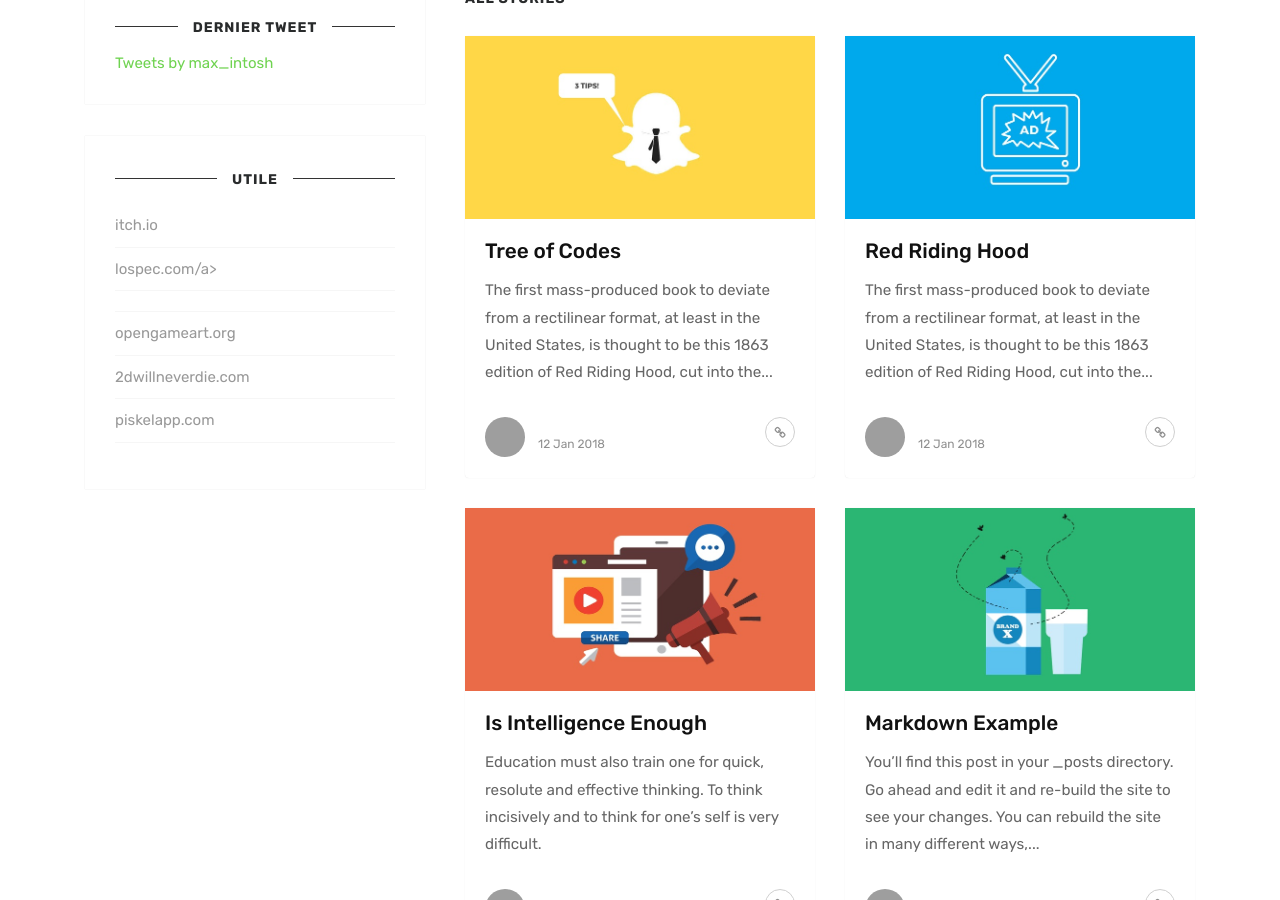
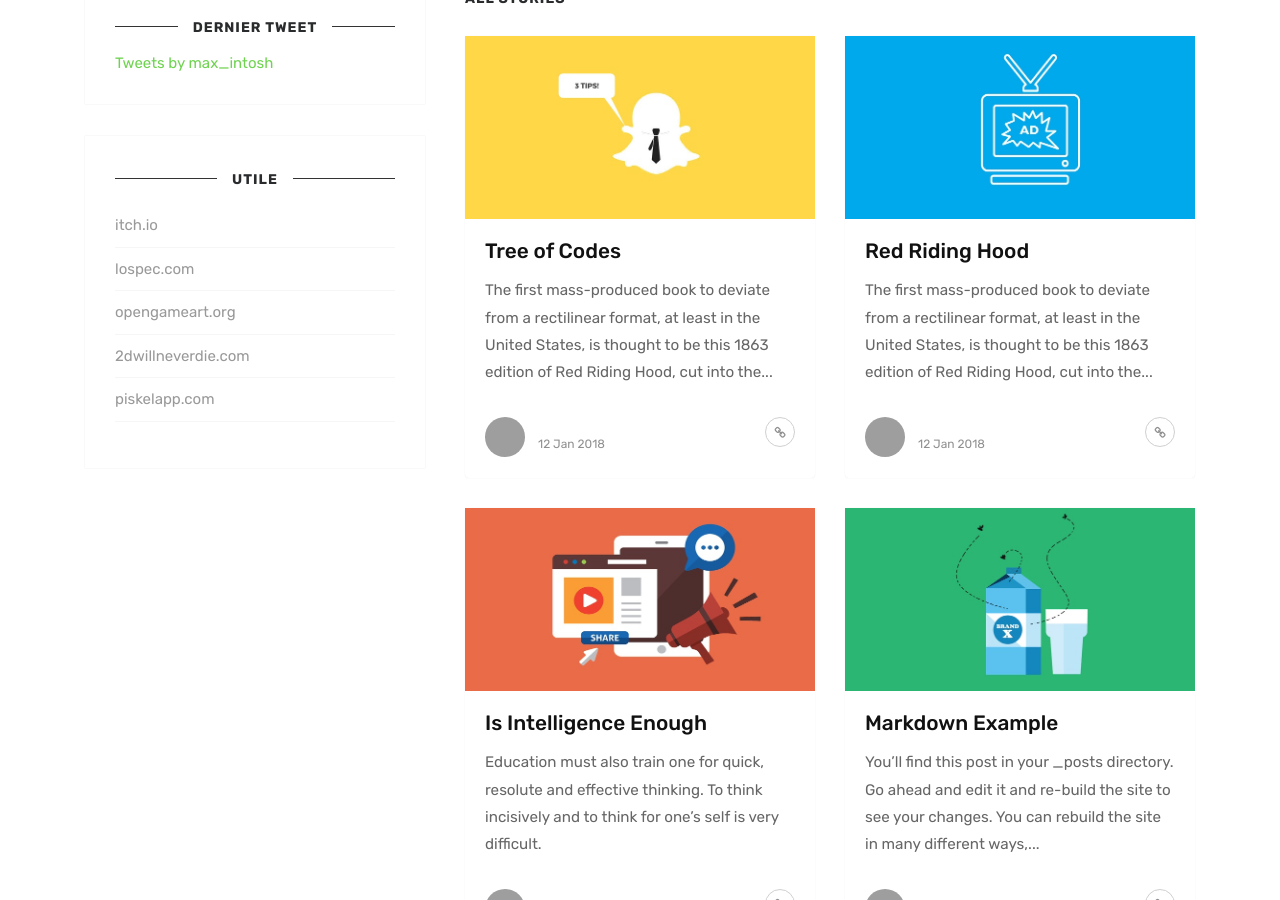
Before and after one commit to Maxibuino/PixBuino, a Jekyll site: the page built from index.html, in a window 1280 px wide and 900 px high, scrolled down 1087 px. Built offline with Jekyll 4.4.1, drawn with Linux system fonts in a browser that asks for light colours; the list of posts is cut into pages by our own code; comment, search, counter and statistics services are not loaded; grey boxes are pictures that could not be loaded.

```diff
--- a/_includes/sidebar.html
+++ b/_includes/sidebar.html
@@ -9,7 +9,7 @@
             <h5><span>Utile</span></h5>
             <ul style="list-none;">
             <li><a target="blank" href="https://itch.io/">itch.io</a></li>
-            <li><a target="blank" href="https://lospec.com/">lospec.com/a></li>
+            <li><a target="blank" href="https://lospec.com/">lospec.com</a></li>
             <li><a target="blank" href="https://opengameart.org/">opengameart.org</a></li>
             <li><a target="blank" href="https://2dwillneverdie.com/">2dwillneverdie.com</a></li>
             <li><a target="blank" href="https://www.piskelapp.com">piskelapp.com</a></li>
```
